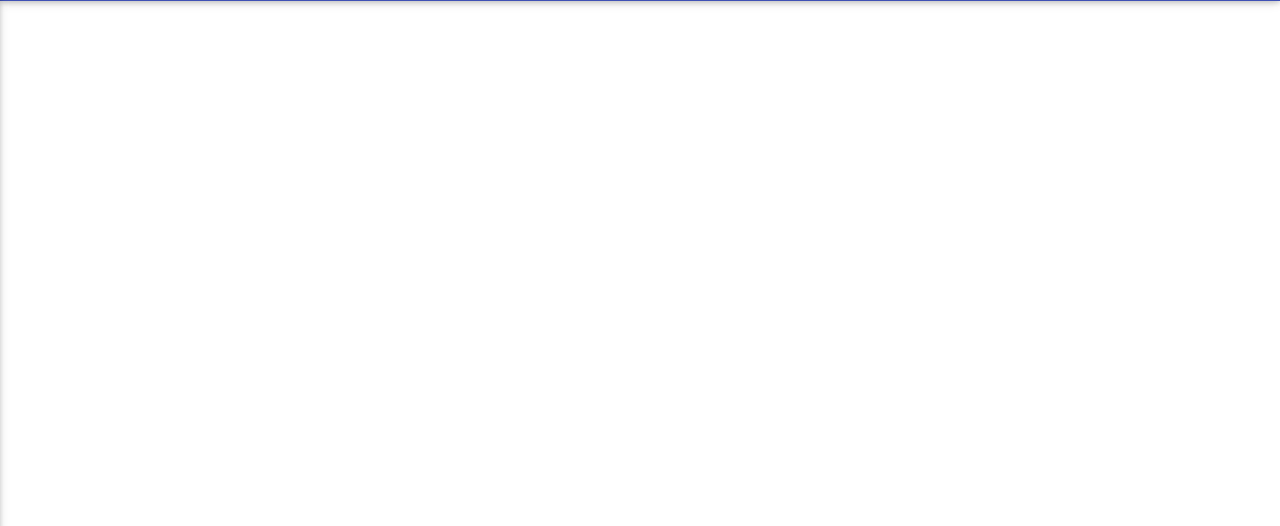
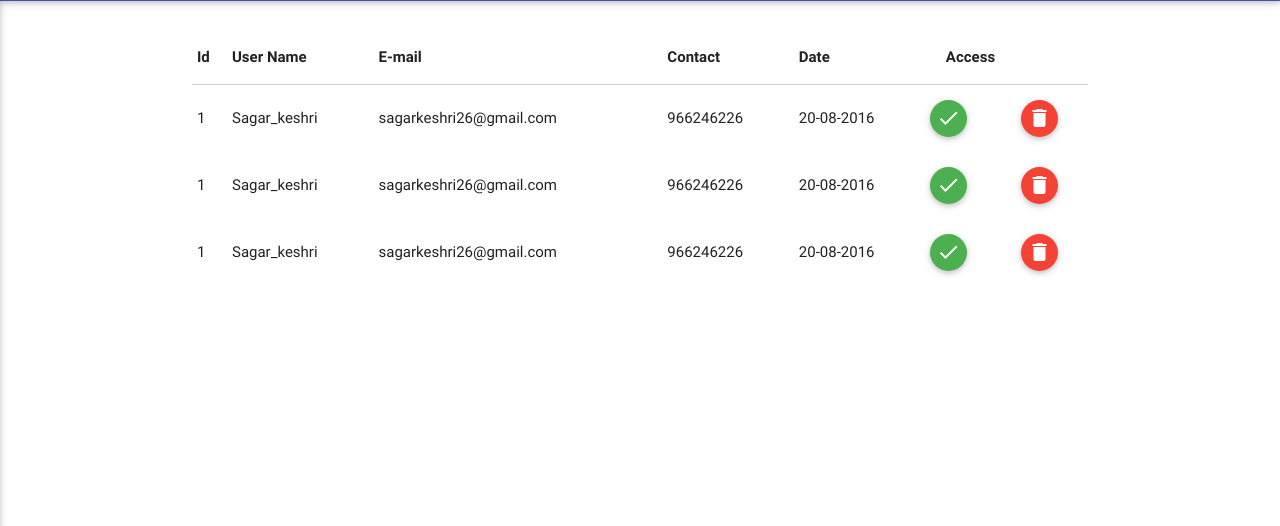
Before and after one commit to SatenderRathore/ThePerfectBlog, a PHP site: page /new_accounts.php in a window 1280 px wide. Shown: the part 63-589 px from the top of the page. Run offline with PHP 8.4, Linux system fonts and the light colour scheme; data that the repository does not hold is empty; some libraries are stand-ins or nearby versions.

Commit message:
made accounts page in admin part

```diff
--- a/frontend/blogger_account_article.php
+++ b/frontend/blogger_account_article.php
@@ -79,11 +79,13 @@
 
 					Sed fringilla mauris sit amet nibh. Nunc nonummy metus. Integer tincidunt. Aliquam lorem ante, dapibus in, viverra quis, feugiat a, tellus. Donec elit libero, sodales nec, volutpat a, suscipit non, turpis.
 			 	</p>
-	  		</div>
+	  	</div>
+      <div class="chip" style="margin-left:20px;margin-bottom:20px">Category</div>
 		</div>
 	</div>
 </body>
 
 <script src="../materialize/js/materialize.min.js"></script>
 
+
 </html>
--- a/frontend/new_accounts.php
+++ b/frontend/new_accounts.php
@@ -39,12 +39,65 @@
         </nav>
       </div>
 
+      <div class="container">
+        <table class="responsive-table highlight" style="margin-top:30px;">
+          <thead>
+            <tr>
+                <th data-field="id">Id</th>
+                <th data-field="name">User Name</th>
+                <th data-field="email">E-mail</th>
+                <th data-field="contact">Contact</th>
+                <th data-field="date">Date</th>
+                <th data-field="access"><center>Access</center></th>
+
+            </tr>
+          </thead>
+
+          <tbody>
+            <tr>
+              <td>1</td>
+              <td>Sagar_keshri</td>
+              <td>sagarkeshri26@gmail.com</td>
+              <td>966246226</td>
+              <td>20-08-2016</td>
+              <td><a href="#" class="btn-floating btn-medium waves-effect waves-light green"><i class="material-icons">done</i></a></td>
+              <td><a href="#" class="btn-floating btn-medium waves-effect waves-light red"><i class="material-icons">delete</i></a></td>
+
+            </tr>
+            <tr>
+              <td>1</td>
+              <td>Sagar_keshri</td>
+              <td>sagarkeshri26@gmail.com</td>
+              <td>966246226</td>
+              <td>20-08-2016</td>
+              <td><a href="#" class="btn-floating btn-medium waves-effect waves-light green"><i class="material-icons">done</i></a></td>
+              <td><a href="#" class="btn-floating btn-medium waves-effect waves-light red"><i class="material-icons">delete</i></a></td>
+
+            </tr>
+            <tr>
+              <td>1</td>
+              <td>Sagar_keshri</td>
+              <td>sagarkeshri26@gmail.com</td>
+              <td>966246226</td>
+              <td>20-08-2016</td>
+              <td><a href="#" class="btn-floating btn-medium waves-effect waves-light green"><i class="material-icons">done</i></a></td>
+              <td><a href="#" class="btn-floating btn-medium waves-effect waves-light red"><i class="material-icons">delete</i></a></td>
+
+            </tr>
+
+          </tbody>
+        </table>
+
+      </div>
+
     </body>
     <script src="../materialize/js/materialize.min.js"></script>
     <script>
       $(document).ready(function(){
         $(".button-collapse").sideNav();
       });
+
+
     </script>
   </html>
 
--- a/frontend/new_blogs.php
+++ b/frontend/new_blogs.php
@@ -92,7 +92,7 @@ $exec = mysqli_query($conn,$query);
         echo $row[3];
         echo'</p>';
           echo'</div>';
-       echo'<a class="btn-floating btn-medium waves-effect waves-light left green " style="margin-left:15px; margin-top:15px;" onclick="approveBlog('.$blog_id.')" href="javascript:void(0);"><i class="material-icons">mode_edit</i>/a>';
+       echo'<a class="btn-floating btn-medium waves-effect waves-light left green " style="margin-left:15px; margin-top:15px;" onclick="approveBlog('.$blog_id.')" href="javascript:void(0);"><i class="material-icons">done</i>/a>';
         echo'<a class="btn-floating btn-medium waves-effect waves-light left red" style="margin-left:15px; margin-top:15px;" onclick="approveBlog('.$blog_id.')" href="javascript:void(0);"><i class="material-icons">delete</i></a>';
 
         echo'<div class="card-action" style="padding:10px 20px; height:50px;">';
```
